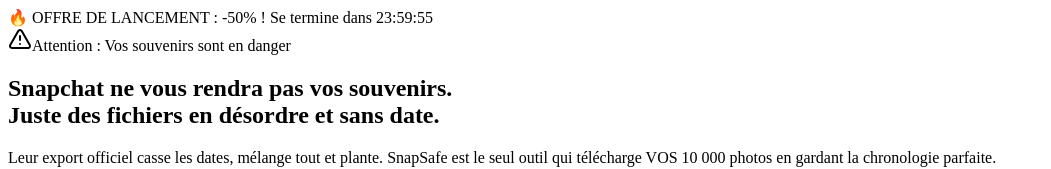
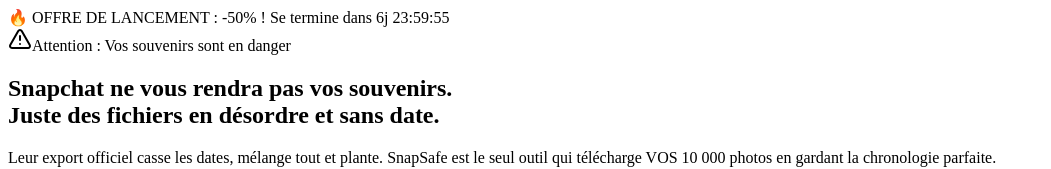
Before and after one commit to lemaitregabinpro-creator/SnapSafe, a React (Vite) app: page / in a window 1280 px wide. Shown: the top 169 px of the page, without its empty margins (0-1051 px from the left). Built offline with nearby package versions, Linux system fonts and the light colour scheme.

Commit message:
timer 7j

```diff
--- a/components/StickyBanner.tsx
+++ b/components/StickyBanner.tsx
@@ -1,24 +1,24 @@
 import React, { useState, useEffect } from 'react';
 
 const StickyBanner: React.FC = () => {
-  const [timeLeft, setTimeLeft] = useState({ hours: 23, minutes: 59, seconds: 59 });
+  const [timeLeft, setTimeLeft] = useState({ days: 6, hours: 23, minutes: 59, seconds: 59 });
 
   useEffect(() => {
-    // Evergreen timer logic: Set a deadline 24h from first visit using localStorage
+    // Evergreen timer logic: Set a deadline 7 days from first visit using localStorage
     const STORAGE_KEY = 'snapsafe_offer_deadline';
-    const TWENTY_FOUR_HOURS = 24 * 60 * 60 * 1000;
+    const SEVEN_DAYS = 7 * 24 * 60 * 60 * 1000;
 
     const getDeadline = () => {
       let stored = localStorage.getItem(STORAGE_KEY);
       if (!stored) {
-        const deadline = Date.now() + TWENTY_FOUR_HOURS;
+        const deadline = Date.now() + SEVEN_DAYS;
         localStorage.setItem(STORAGE_KEY, deadline.toString());
         return deadline;
       }
 
       // If expired more than 1 hour ago, reset it to look like a new evergreen offer
       if (Date.now() > parseInt(stored) + (60 * 60 * 1000)) {
-         const newDeadline = Date.now() + TWENTY_FOUR_HOURS;
+         const newDeadline = Date.now() + SEVEN_DAYS;
          localStorage.setItem(STORAGE_KEY, newDeadline.toString());
          return newDeadline;
       }
@@ -36,10 +36,12 @@
         // Stick at 00:00:00 if strictly expired but not reset yet
         setTimeLeft({ hours: 0, minutes: 0, seconds: 0 });
       } else {
-        const hours = Math.floor((difference / (1000 * 60 * 60)) % 24);
+        const totalHours = Math.floor(difference / (1000 * 60 * 60));
+        const days = Math.floor(totalHours / 24);
+        const hours = totalHours % 24;
         const minutes = Math.floor((difference / 1000 / 60) % 60);
         const seconds = Math.floor((difference / 1000) % 60);
-        setTimeLeft({ hours, minutes, seconds });
+        setTimeLeft({ days, hours, minutes, seconds });
       }
     }, 1000);
 
@@ -52,7 +54,7 @@
     <div className="sticky top-0 z-50 bg-red-600 text-white py-3 px-4 shadow-lg text-center font-bold text-sm md:text-base tracking-wide animate-pulse">
       🔥 OFFRE DE LANCEMENT : -50% ! Se termine dans{' '}
       <span className="font-mono bg-black/30 px-2 py-0.5 rounded mx-1">
-        {formatTime(timeLeft.hours)}:{formatTime(timeLeft.minutes)}:{formatTime(timeLeft.seconds)}
+        {timeLeft.days}j {formatTime(timeLeft.hours)}:{formatTime(timeLeft.minutes)}:{formatTime(timeLeft.seconds)}
       </span>
     </div>
   );
```
